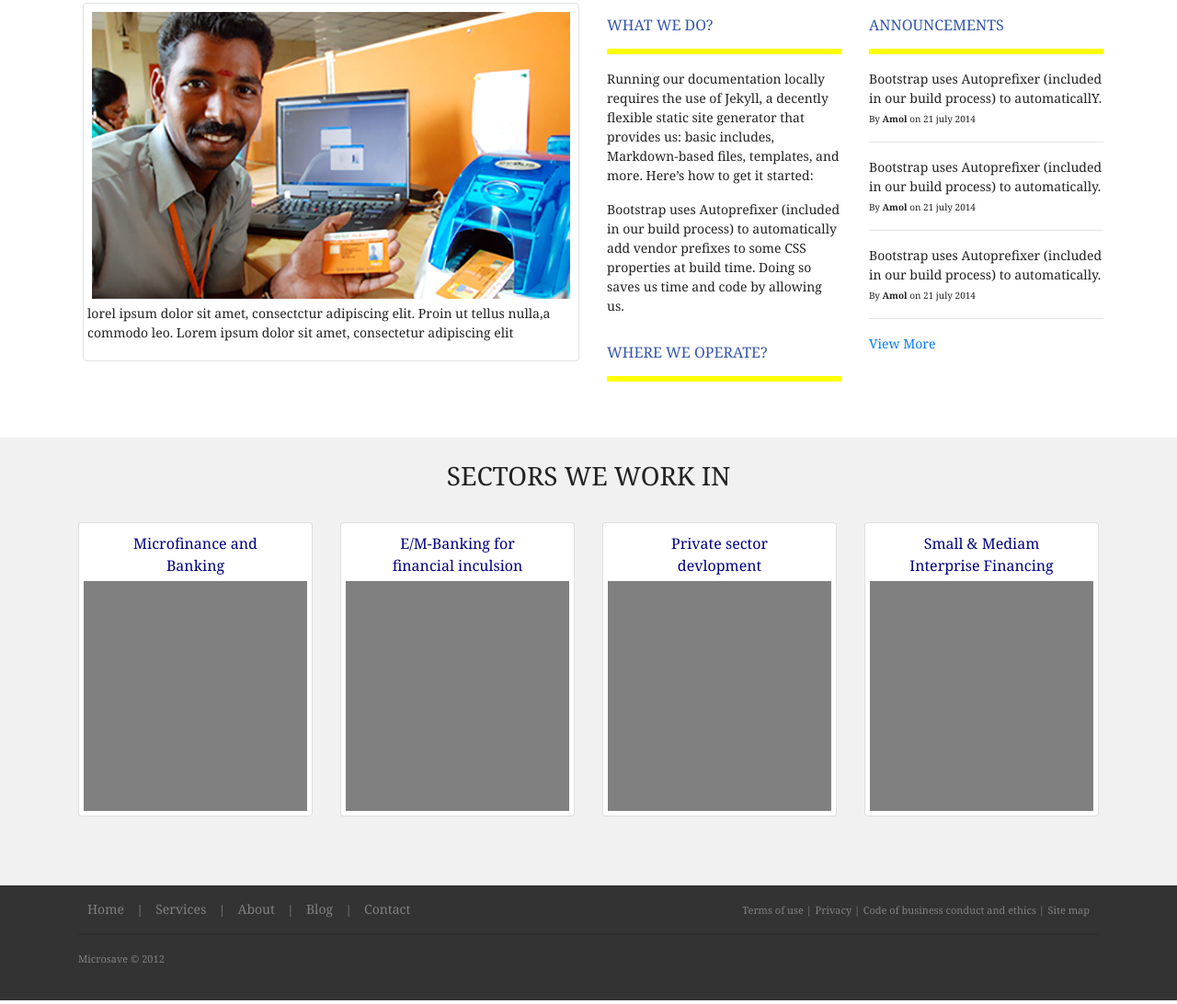
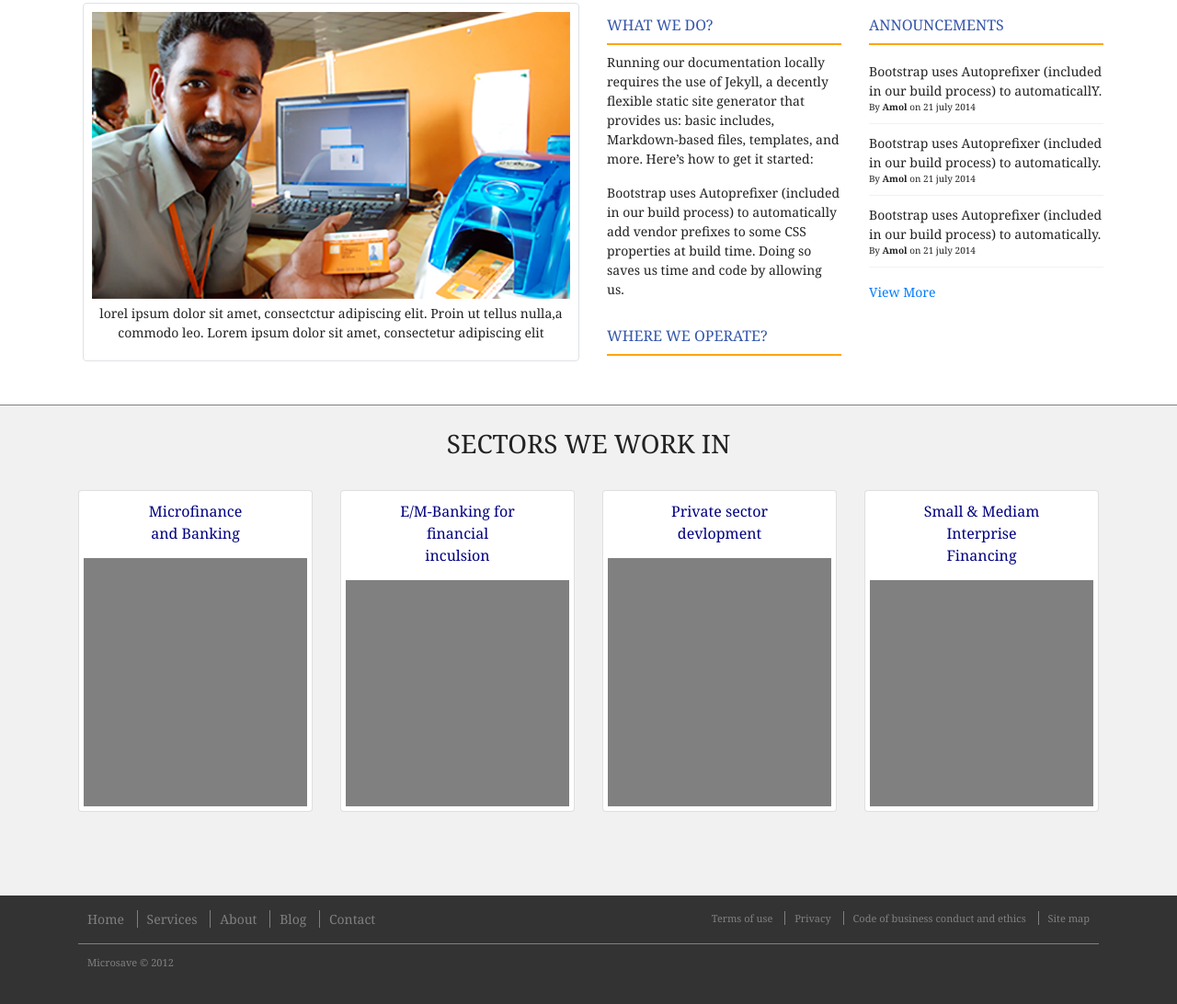
Before and after one commit to kailasj-webonise/Frontend-Assignment, a plain HTML site: page index.html in a window 1280 px wide. Shown: the part 152-1244 px from the top of the page at 92% size. Drawn offline with nearby package versions, Linux system fonts and the light colour scheme.

Commit message:
correction complited

```diff
--- a/index.html
+++ b/index.html
@@ -62,13 +62,13 @@
         <div class="col-sm-6">
             <div class="img-thumbnail" >
             <img src="Images/banner.jpg"  alt="Banner Image ">
-              <p class="caption"> lorel ipsum dolor sit amet, consectctur adipiscing elit. Proin ut tellus nulla,a commodo leo. Lorem ipsum dolor sit amet, consectetur adipiscing elit </p>
+              <p class="caption"> lorel ipsum dolor sit amet, consectctur adipiscing elit. Proin ut tellus nulla,a commodo leo. Lorem ipsum dolor sit amet, consectetur adipiscing elit</p>
          </div>
        </div>
           <div class="col-sm-3">
               <div class="text-header">
               <h3>WHAT WE DO?</h3>
-              <hr>
+
             </div>
             <div class="paratext">
               <p>Running our documentation locally requires the use of Jekyll, a decently flexible static site generator that provides us: basic includes, Markdown-based files, templates, and more. Here’s how to get it started:</p>
@@ -79,29 +79,32 @@
               </div>
               <div class="text-header">
               <h3>WHERE WE OPERATE?</h3>
-              <hr>
+
               </div>
             </div>
 
             <div class="col-sm-3">
               <div class="text-header">
                 <h3>ANNOUNCEMENTS</h3>
-              <hr>
             </div>
-              <span>Bootstrap uses Autoprefixer (included in our build process) to automaticallY. </span>
+            <ul class="announcementmain">
+
+              <li class="announcement">Bootstrap uses Autoprefixer (included in our build process) to automaticallY.
               <div class="smalltext">
-               <span>By <b>Amol</b> on 21 july 2014</span>
-            </div><hr>
+               By <strong>Amol</strong> on 21 july 2014
+            </div></li>
 
-             <span>Bootstrap uses Autoprefixer (included in our build process) to automatically. </span>
+             <li class="announcement">Bootstrap uses Autoprefixer (included in our build process) to automatically.
               <div class="smalltext">
-               <span>By <b>Amol</b> on 21 july 2014</span>
-            </div><hr>
+               By <strong>Amol</strong> on 21 july 2014
+            </div></li>
 
-             <span>Bootstrap uses Autoprefixer (included in our build process) to automatically. </span>
+             <li class="announcement">Bootstrap uses Autoprefixer (included in our build process) to automatically.
               <div class="smalltext">
-              <span> By <b>Amol</b> on 21 july 2014</span>
-            </div><hr>
+               By <strong>Amol</strong> on 21 july 2014
+            </div></li>
+          </ul>
+
             <div ><a href=" ">View More</a></div>
             </div>
           </div>
@@ -115,73 +118,98 @@
       				<h2>SECTORS WE WORK IN</h2>
       			</div>
       		</div>
-          <div class="row">
+          <ul class="row">
 
-            <div class="col-sm-3">
+            <li class="col-sm-3">
               <div class="card">
-                <a href=" ">Microfinance and</br> Banking</a>
+                <a href="#">Microfinance and Banking</a>
                 <div class="box"></div>
               </div>
-            </div>
+            </li>
 
-            <div class="col-sm-3">
+            <li class="col-sm-3">
               <div class="card">
-                <a href=" ">E/M-Banking for</br> financial inculsion</a>
+                <a href="#">E/M-Banking for financial inculsion</a>
                 <div class="box"></div>
               </div>
-            </div>
+            </li>
 
-            <div class="col-sm-3">
+            <li class="col-sm-3">
               <div class="card">
-                <a href=" ">Private sector </br>devlopment</a>
+                <a href="#">Private sector devlopment</a>
                 <div class="box"></div>
               </div>
-            </div>
+            </li>
 
-            <div class ="col-sm-3">
+            <li class ="col-sm-3">
               <div class="card">
-                <a href=" ">Small & Mediam</br> Interprise Financing</a>
+                <a href="#">Small & Mediam Interprise Financing</a>
                 <div class="box"></div>
               </div>
-            </div>
-          </div>
+            </li>
+
+
+          </ul>
       	</div>
       </div>
 
 
-      <div class="footer" >
+      <footer class="footerDesign">
+
         <div class="container">
-          <div class="row">
+          <div class="row ">
+
+            <div class="col-sm-6"  >
+              <ul class="headerdata">
+                <li class="headerdata-item">
+                    <a href="#">  Home </a>
+                  </li>
+                  <li class="headerdata-item">
+                    <a href="#">Services </a>
+                  </li>
+                  <li class="headerdata-item">
+                    <a href="#"> About </a>
+                  </li>
+                  <li class="headerdata-item">
+                    <a href="#"> Blog </a>
+                  </li>
+                  <li class="headerdata-item1">
+                    <a href="#"> Contact </a>
+                  </li>
+                </ul>
+          </div>
+
             <div class="col-sm-6" >
-                    <a href="#"><span class="row1">  Home </span>|</a>
-                    <a href="#"><span class="row1"> Services </span>|</a>
-                    <a href="#"><span class="row1">About</span> |</a>
-                    <a href="#"><span class="row1">  Blog</span> |</a>
-                    <a href="#"><span class="row1">  Contact</span></a>
+              <ul class="headerdataleft">
+                <li class="headerdataleft-item">
+                  <a href="#"> Terms of use    </a>
+                </li>
 
-          </div>
-            <div class="col-sm-6" >
-            <div class="style">
-              <span><a href="#">  Terms of use |</a>
-                    <a href="#">  Privacy |</a>
-                    <a href="#">  Code of business conduct and ethics |</a>
-                    <a href="#">  Site map </a>
+                <li class="headerdataleft-item">
+                  <a href="#"> Privacy  </a>
+                </li>
 
-              </span>
+                <li class="headerdataleft-item">
+                  <a href="#"> Code of business conduct and ethics </a>
+                </li>
+
+                <li class="headerdataleft-item1">
+                  <a href="#"> Site map </a>
+                </li>
+              </ul>
             </div>
           </div>
 
-          </div>
-          <hr>
-          <div class="row">
-            <div class="col-sm-12">
-              <div class="style5">
-                <spam><a href="#">  Microsave &copy; 2012</a></spam>
+
+
+               <div class="end">
+                <a href="#">  Microsave &copy; 2012</a>
               </div>
-            </div>
-          </div>
+
+
+
         </div>
-      </div>
+      </footer>
 
 
 
--- a/main.css
+++ b/main.css
@@ -27,7 +27,8 @@
 }
 .navbar-default button
 {
-  background-color: #3355aa;
+  background-color: #3355ff;
+  border:transparent;
 }
 
 .search1
@@ -54,87 +55,160 @@
 height:100%;
 width: 100%;
 padding: 5px;
-padding-bottom:50;
+}
+.caption
+{
+  text-align: center;
 }
 .text-header h3
 {
   padding-top: 15px;
   font-size: 16px;
   color:#3355aa;
+  border-bottom: 2px solid orange;
+  padding-bottom: 10px;
+}
+ul.announcementmain
+{
+  list-style-type: none;
+  padding-left: inherit;
+  padding: 0;
+}
+.announcement
+{
+  padding-bottom: 10px;
+  border-bottom: 1px solid #f1f1f1;
+  padding-top: 10px;
 }
 
-.text-header hr
-{
-  border:solid;
-  size: 50px;
-  color: #FFFF00;
-}
-.smalltext span
+.smalltext
 {
 
   font-size: 10px;
+
 }
 .sectors1
 {
   background-color: #f1f1f1;
   padding-bottom: 75px;
-  /*padding-top: 25px;*/
+  border-top: 1px solid #808080;
+
 }
 .sectors1 h2
 {
   text-align: center;
   padding-top: 25px;
   padding-bottom: 25px;
-  /*background-color: #f1f1f1;*/
+
 
   font-size: 28px;
 }
+ul.row{
+ padding: 0;
+ list-style-type: none;
+}
+
 .card a
 {
-  padding-top: 10px;
+  padding:10px 60px;
   color: #000080;
   font-size: 16px;
   text-align: center;
 }
+.card
+{
+  height: 350px;
+}
 .box
 {
   background-color: #808080;
-  height: 250px;
+  height: 300px;
   margin: 5px;
 }
-.footer
+.footerDesign
 {
   padding-top: 15px;
   padding-bottom: 35px;
   background-color: #333333;
 }
-.footer span
+.headerdata-item
+{
+
+  padding-left: 10px;
+  padding-right: 10px;
+  font-size: 14px;
+  display: inline;
+  border-right: 1px solid #808080;
+}
+.headerdata-item1
+{
+
+  padding-left: 10px;
+  padding-right: 10px;
+  font-size: 14px;
+  display: inline;
+}
+
+.footerDesign a
+{
+  color: #808080;
+}
+.headerdataleft
+{
+  float: right;
+}
+.headerdataleft-item
+{
+
+  padding-left: 10px;
+  padding-right: 10px;
+  font-size: 11px;
+  display: inline;
+  border-right: 1px solid #808080;
+}
+.headerdataleft-item1
 {
   padding-left: 10px;
   padding-right: 10px;
-  font-size: 14px;
+  font-size: 11px;
+  display: inline;
+}
+.end
+{
+  border-top: 1px solid #808080;
+  padding-top: 10px;
+}
+.end a
+{
+  padding: 10px;
+  font-size: 11px;
 }
 
-.footer a
+.bottmBorder{
+  border-bottom: 1px solid #808080;
+}
+.headerdata
 {
-  color: #808080;
+  padding-left: inherit;
+  padding: 0;
 }
-.style
+.headerdata-item a:hover
 {
-  float: right;
-  size: 11px;
+  color: white;
+  text-decoration: none;
 }
-.style a
+.headerdataleft-item a:hover
 {
-  font-size: 11px;
+  color: white;
+  text-decoration: none;
 }
-.footer hr
+.headerdata-item1 a:hover
 {
-  border-width: 2px;
-  color: #3d3d3d;
-
+  color: white;
+  text-decoration: none;
 }
-.style5 a
+.headerdataleft-item1 a:hover
 {
-  font-size: 11px;
+  color: white;
+  text-decoration: none;
 }
```
